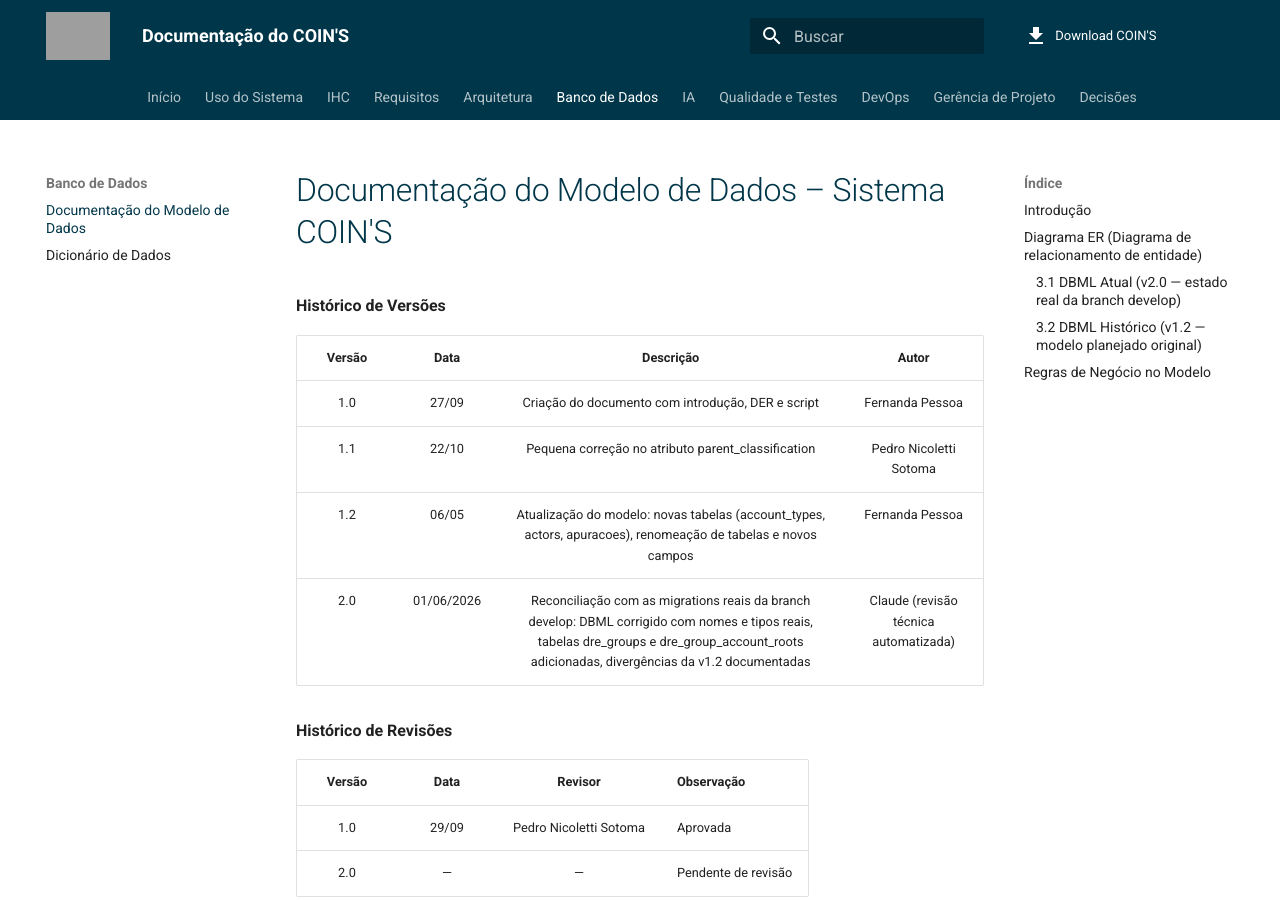
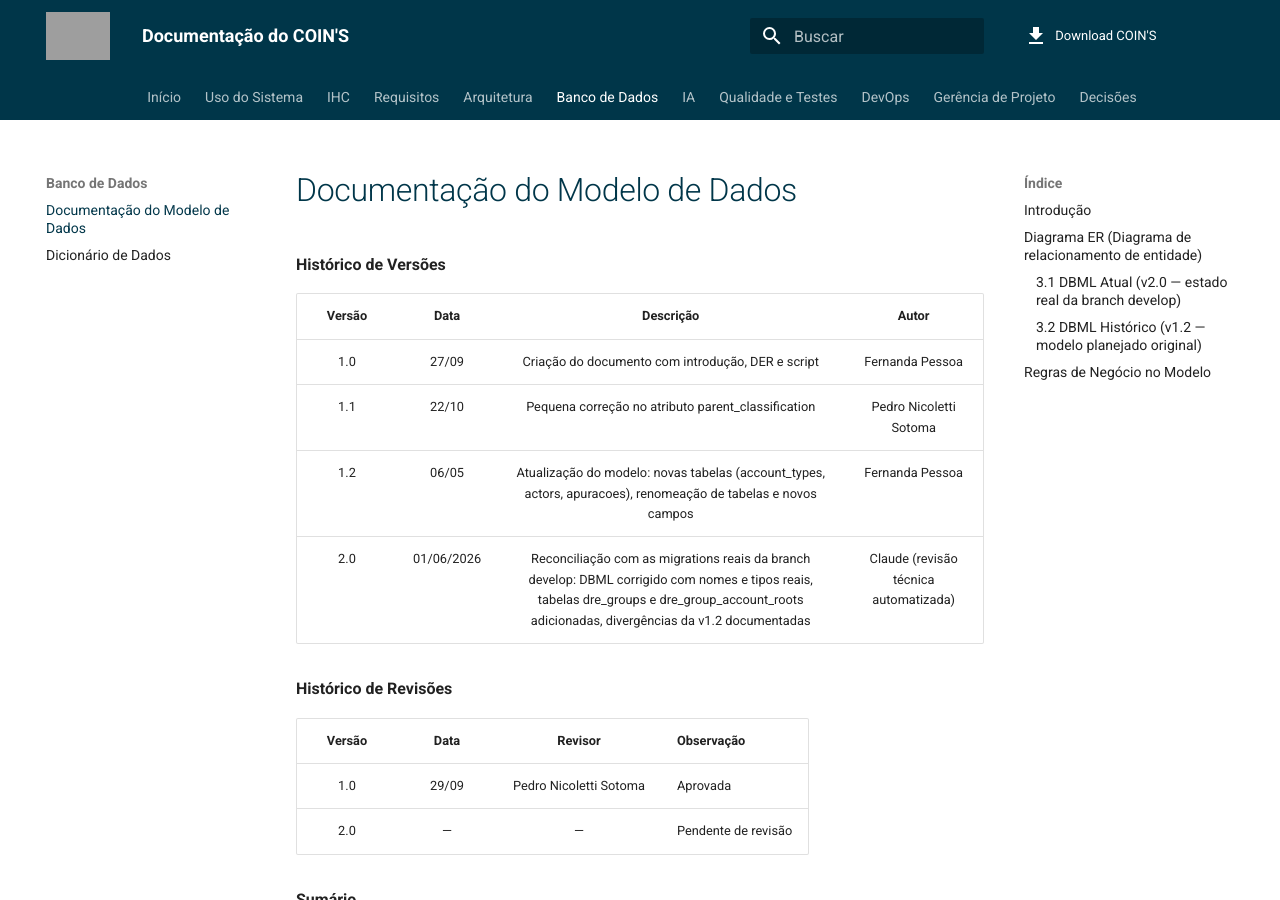
Before and after one commit to NES-Contabilidade-Integrada/doc-coins2026.1, an MkDocs documentation site: the page built from docs/banco-de-dados/documentacao-modelo-dados.md, in a window 1280 px wide and 900 px high. Built offline with MkDocs 1.6.1 and Material for MkDocs 9.7.7, drawn with Linux system fonts in a browser that asks for light colours; grey boxes are pictures that could not be loaded.

Commit message:
docs(banco-de-dados): remove nome do sistema do título do documento
Co-Authored-By: Claude Sonnet 4.6 <noreply@anthropic.com>

```diff
--- a/docs/banco-de-dados/documentacao-modelo-dados.md
+++ b/docs/banco-de-dados/documentacao-modelo-dados.md
@@ -1,4 +1,4 @@
-# Documentação do Modelo de Dados – Sistema COIN'S
+# Documentação do Modelo de Dados
 
 **Histórico de Versões**
 
```
